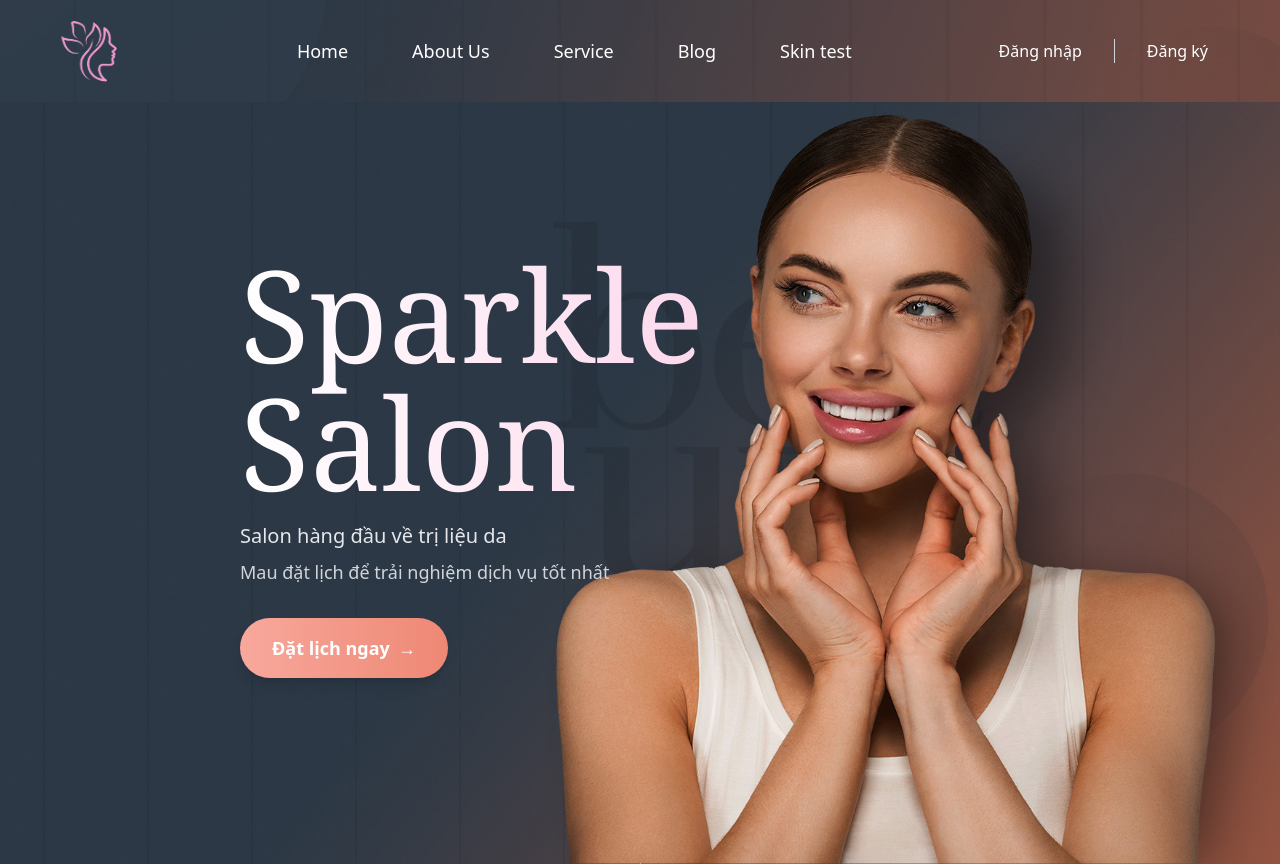
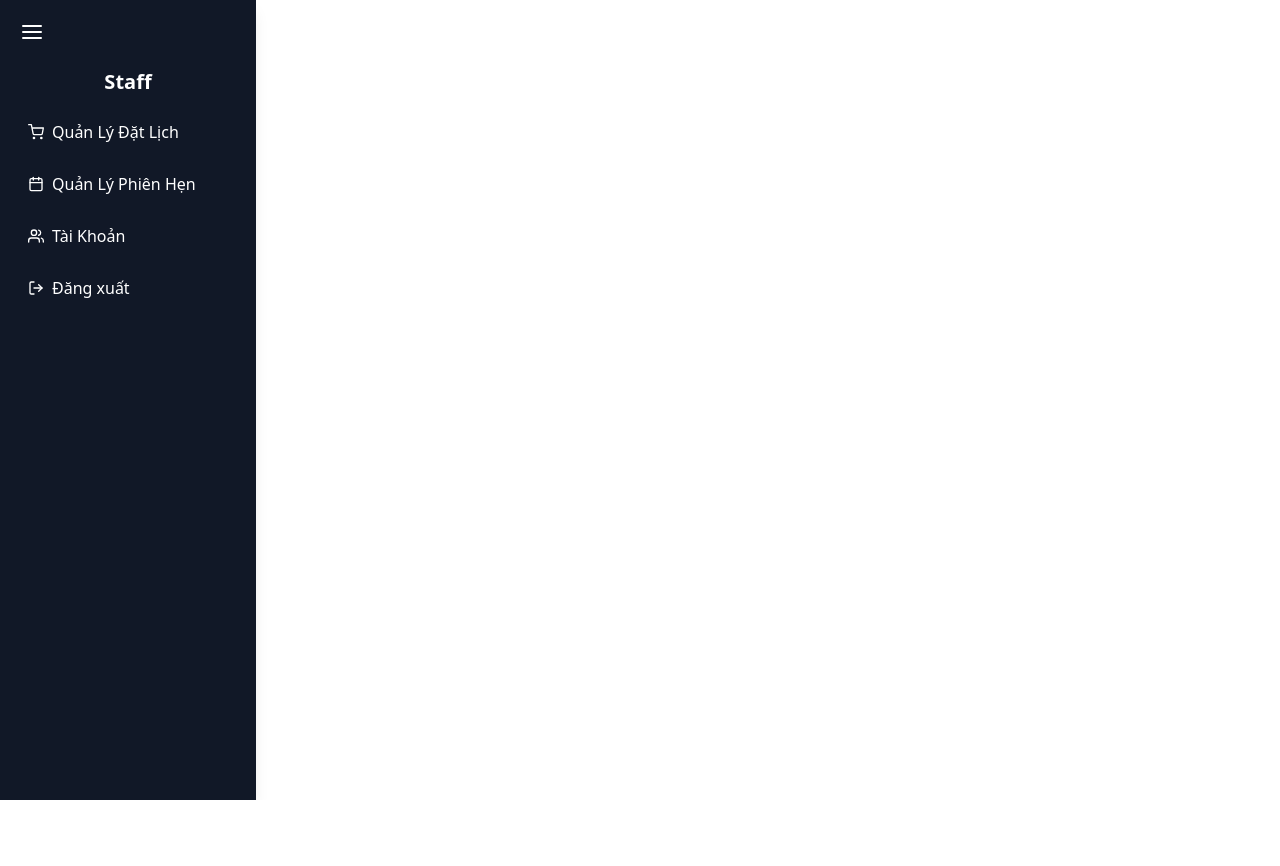
Before and after one commit to Rosettyluvhenny/SWP_SP25, a React (Vite) app in the folder sparkle-salon-fe/: page /staff in a window 1280 px wide. Shown: the top 866 px of the page. After the commit the page ends 800 px from the top, so only its background shows below. Built offline with nearby package versions, Linux system fonts and the light colour scheme.

Commit message:
side bar staff commit

```diff
--- a/sparkle-salon-fe/src/App.tsx
+++ b/sparkle-salon-fe/src/App.tsx
@@ -33,44 +33,13 @@ import SkinTest from "./pages/SkinTest";
 import QuizManagement from "./pages/QuizManagement";
 import BlogManagement from "./pages/BlogManagement";
 import BlogDetail from "./pages/BlogDetail";
+import Staff from "./pages/Staff";
 
 
 function App() {
   const {user} = useContext(UserContext);
-  // console.log("token", localStorage.getItem("token"))
-  // console.log("user app",user);
   return (
     <>
-      {/* <ScrollToTop />
-      <Routes>
-        <Route path="/" element={<MainLayout><Home /></MainLayout>} />
-        <Route path="/" element={<Home />}/>
-        <Route path="/about" element={<MainLayout><About /></MainLayout>} />
-        <Route path="/service" element={<MainLayout><Service /></MainLayout>} />
-        <Route path="/service/:id" element={<MainLayout><ServiceDetail /></MainLayout>} />
-        <Route path='/bookingDetail/:id'element={<MainLayout><BookingDetail /></MainLayout>} />
-        <Route path="/booking" element={<MainLayout><Booking /></MainLayout>} />
-        <Route path="/bookingSession" element={<MainLayout><BookingSession/></MainLayout>} />
-        <Route path="/blog" element={<MainLayout><Blog /></MainLayout>} />
-        <Route path="/forgot-password" element={<MainLayout><ForgotPassword /></MainLayout>} />
-        <Route path="/manager" element={<Manager />} />
-        <Route path="/manager/user" element={<UserManagement />} />
-        <Route path="/manager/service" element={<ServiceManagement />} />
-        <Route path="/manager/order" element={<OrderManagement />} />
-        <Route path="/manager/report" element={<Report />} />
-        <Route path="/manager/room" element={<RoomManagement />} />
-        <Route path="/manager/payment" element={<PaymentManagement />} />
-        <Route path="/manager/therapist" element={<TherapistManagement />} />
-        <Route path="/payment" element={<Payment />} />
-        <Route path="/schedule" element={<MainLayout><YourSession/></MainLayout>} />
-        <Route path="/sessionDetail/:id" element={<MainLayout><SessionDetail/></MainLayout>} />
-        <Route path="/profile" element={<MainLayout><Profile /></MainLayout>} />
-        <Route path="/therapist/:id" element={<Therapist />} />
-        <Route path="/your-booking" element={<MainLayout><YourBooking /></MainLayout>} />
-        <Route path="/feedback" element={<MainLayout><Feedback /></MainLayout>} />
-      </Routes> */}
-      {/* <UserProvider> */}
-        {/* <AuthWrapper> */}
       <Routes>
           {/* Public routes */}
           <Route path="/about" element={<MainLayout><About /></MainLayout>} />
@@ -106,6 +75,7 @@ function App() {
 
           </Route>
 
+          <Route path="/manager" element={<Manager />} />
           {/* Admin protected routes */}
           <Route element={<ProtectedRoute requiredRoles={['ADMIN','THERAPIST']} />}>
             <Route path="/manager" element={<Manager />} />
@@ -122,6 +92,7 @@ function App() {
 
           {/* Fallback route */}
           <Route path="*" element={<MainLayout><Home /></MainLayout>} />
+          <Route path='/staff' element= {<Staff/>}/>
         </Routes>
 
         {/* </AuthWrapper> */}
--- /dev/null
+++ b/sparkle-salon-fe/src/components/StaffSideBar.tsx
@@ -0,0 +1,81 @@
+import { useContext, useState } from "react";
+import { FiMenu, FiUsers, FiShoppingCart, FiBarChart2, FiCalendar, FiLogOut } from "react-icons/fi";
+import { MdMeetingRoom, MdOutlinePayments, MdQuiz, MdNewspaper } from "react-icons/md";
+import { Link } from "react-router-dom";
+import { UserContext } from "../context/UserContext";
+
+export default function StaffSideBar(){
+    const [isOpen, setIsOpen] = useState(true);
+    const {logout} = useContext(UserContext)
+    return (
+        <aside
+            className={`bg-gray-900 text-white p-5 flex flex-col space-y-4 shadow-lg transition-all duration-300 h-100% ${
+                isOpen ? "w-64" : "w-20"
+            }`}
+        >
+            <button
+                className="text-white text-2xl mb-2 focus:outline-none"
+                onClick={() => setIsOpen(!isOpen)}
+            >
+                <FiMenu />
+            </button>
+
+            <h2
+                className={`text-xl font-bold text-center transition-all ${
+                    isOpen ? "block" : "hidden"
+                }`}
+            >
+                Staff
+            </h2>
+            <nav>
+                <ul className="space-y-3">
+                    {/* User Management */}
+                    <Link
+                        to="/staff/Booking"
+                        className={`${isOpen ? "block" : "hidden"}`}
+                    >
+                        <li className="flex items-center gap-2 p-2 hover:bg-gray-700 rounded-lg">
+                        <FiShoppingCart />
+
+                            Quản Lý Đặt Lịch
+                        </li>
+                    </Link>
+
+                    {/* Service Management */}
+                    <Link
+                        to="/staff/Session"
+                        className={`${isOpen ? "block" : "hidden"}`}
+                    >
+                        <li className="flex items-center gap-2 p-2 hover:bg-gray-700 rounded-lg">
+                            <FiCalendar/>
+                            Quản Lý Phiên Hẹn
+                        </li>
+                    </Link>
+
+
+                    {/* Room Management */}
+                    <Link
+                        to="/manager/room"
+                        className={`${isOpen ? "block" : "hidden"}`}
+                    >
+                        <li className="flex items-center gap-2 p-2 hover:bg-gray-700 rounded-lg">
+                        <FiUsers />
+                            Tài Khoản
+                        </li>
+                    </Link>
+
+                    <Link
+                        to="/manager/room"
+                        className={`${isOpen ? "block" : "hidden"}`}
+                    >
+                        <li className="flex items-center gap-2 p-2 hover:bg-gray-700 rounded-lg" onClick={()=>logout()}>
+                        <FiLogOut />
+                            Đăng xuất
+                        </li>
+                    </Link>
+
+                </ul>
+            </nav>
+        </aside>
+    )
+}
--- /dev/null
+++ b/sparkle-salon-fe/src/pages/Staff.tsx
@@ -0,0 +1,10 @@
+import StaffSideBar from "../components/StaffSideBar";
+
+export default function Staff(){
+    return (
+        <div className="flex h-screen bg-white">
+        <StaffSideBar/>
+
+        </div>
+    )
+}
```
Also changed, not shown: 1 other file (tests, documents, lock files or other folders).
